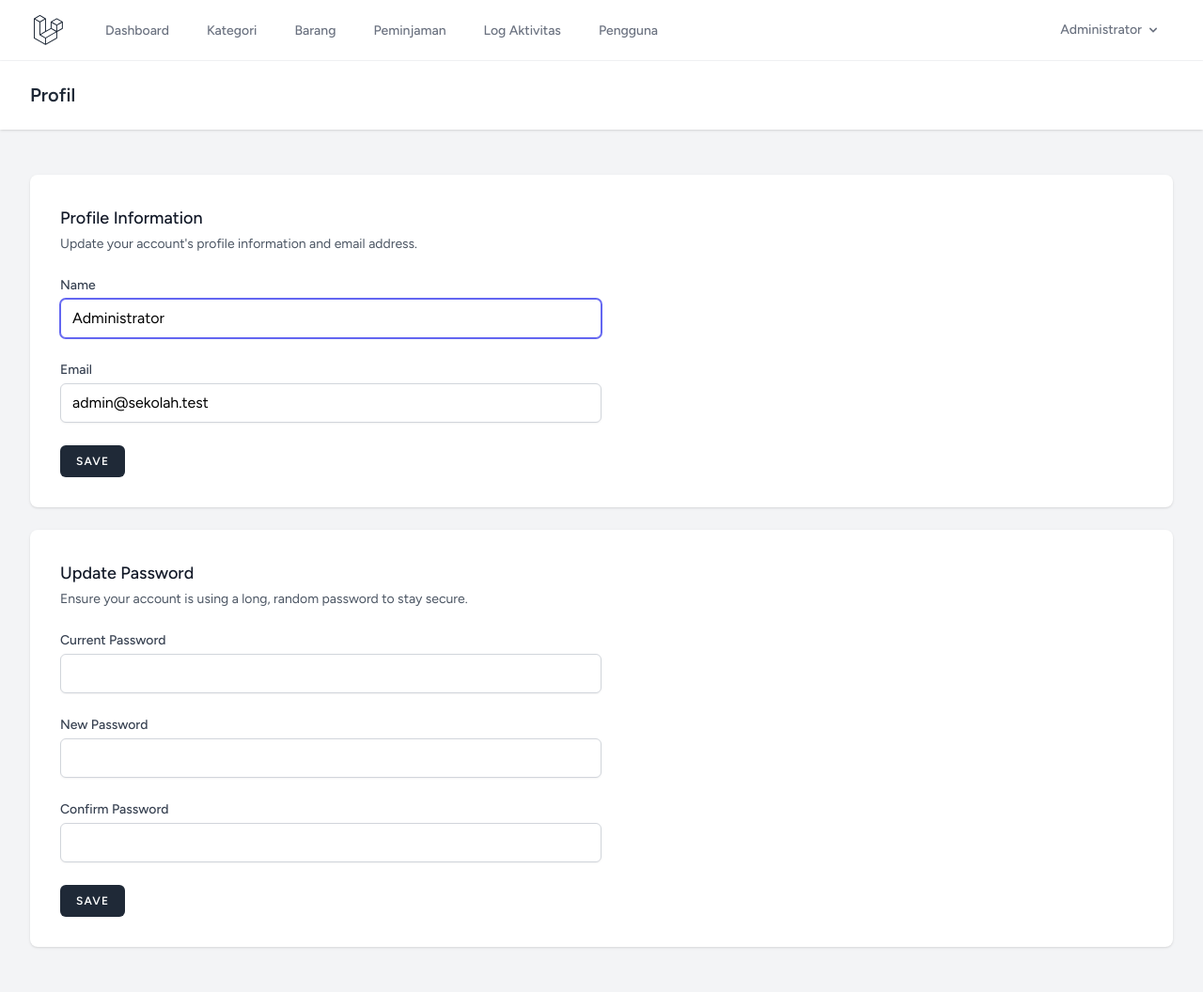
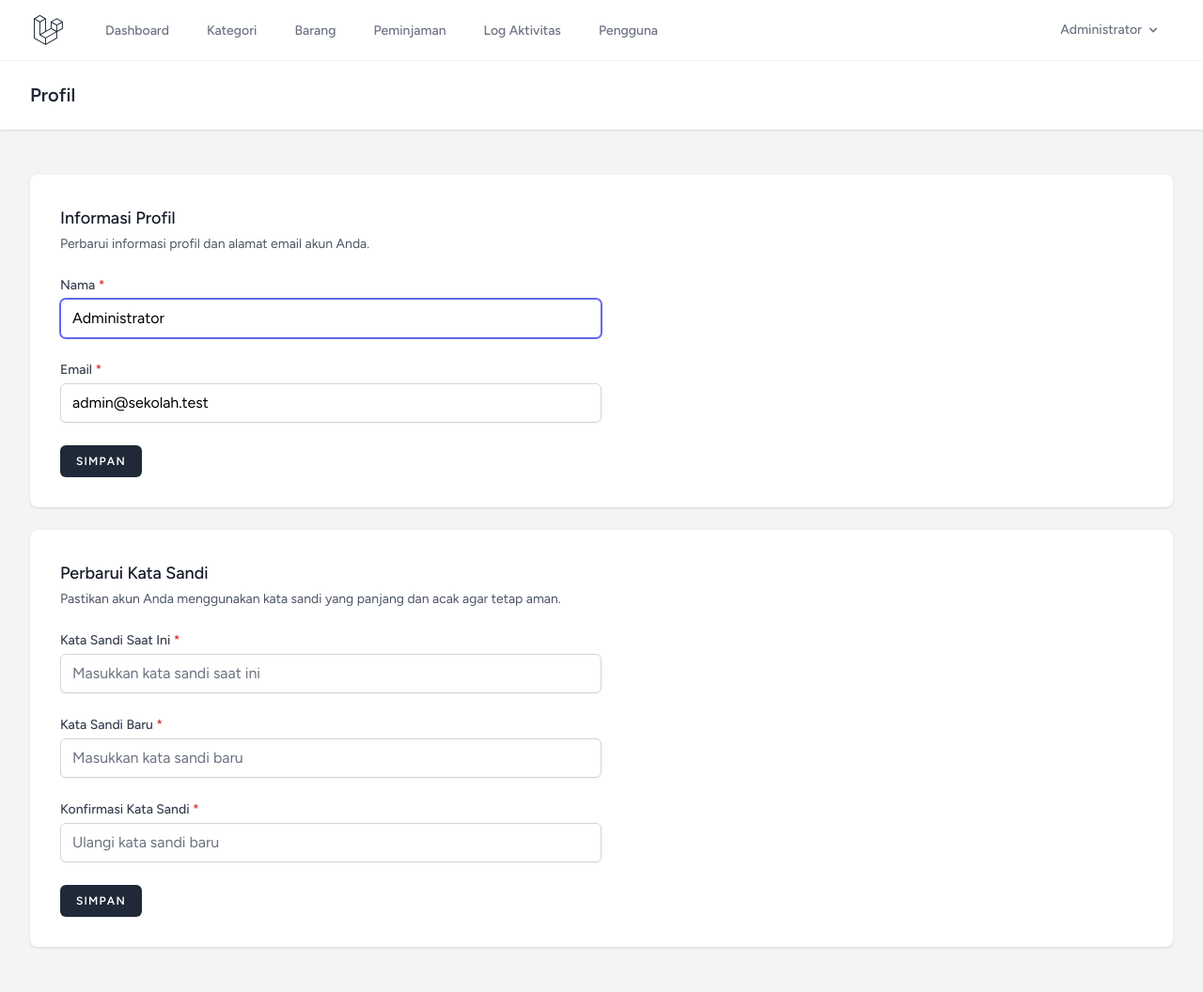
Before and after one commit to Asri1294/inventaris-sekolah, a Laravel app: page /profile in a window 1280 px wide. Shown: the whole page at 94% size. Run offline with Laravel 12, Linux system fonts and the light colour scheme; a user stored in the database is signed in; data comes from the database, SQL or seed files in the repository; style sheets or scripts are compiled from the project's sources.

Commit message:
lengkapi bintang, placeholder, dan terjemahan form profil dan login

```diff
--- a/resources/views/profile/partials/update-password-form.blade.php
+++ b/resources/views/profile/partials/update-password-form.blade.php
@@ -1,11 +1,11 @@
 <section>
     <header>
         <h2 class="text-lg font-medium text-gray-900">
-            {{ __('Update Password') }}
+            {{ __('Perbarui Kata Sandi') }}
         </h2>
 
         <p class="mt-1 text-sm text-gray-600">
-            {{ __('Ensure your account is using a long, random password to stay secure.') }}
+            {{ __('Pastikan akun Anda menggunakan kata sandi yang panjang dan acak agar tetap aman.') }}
         </p>
     </header>
 
@@ -14,25 +14,31 @@
         @method('put')
 
         <div>
-            <x-input-label for="update_password_current_password" :value="__('Current Password')" />
-            <x-text-input id="update_password_current_password" name="current_password" type="password" class="mt-1 block w-full" autocomplete="current-password" />
+            <x-input-label for="update_password_current_password">
+                Kata Sandi Saat Ini <span class="text-red-600">*</span>
+            </x-input-label>
+            <x-text-input id="update_password_current_password" name="current_password" type="password" class="mt-1 block w-full" placeholder="Masukkan kata sandi saat ini" autocomplete="current-password" />
             <x-input-error :messages="$errors->updatePassword->get('current_password')" class="mt-2" />
         </div>
 
         <div>
-            <x-input-label for="update_password_password" :value="__('New Password')" />
-            <x-text-input id="update_password_password" name="password" type="password" class="mt-1 block w-full" autocomplete="new-password" />
+            <x-input-label for="update_password_password">
+                Kata Sandi Baru <span class="text-red-600">*</span>
+            </x-input-label>
+            <x-text-input id="update_password_password" name="password" type="password" class="mt-1 block w-full" placeholder="Masukkan kata sandi baru" autocomplete="new-password" />
             <x-input-error :messages="$errors->updatePassword->get('password')" class="mt-2" />
         </div>
 
         <div>
-            <x-input-label for="update_password_password_confirmation" :value="__('Confirm Password')" />
-            <x-text-input id="update_password_password_confirmation" name="password_confirmation" type="password" class="mt-1 block w-full" autocomplete="new-password" />
+            <x-input-label for="update_password_password_confirmation">
+                Konfirmasi Kata Sandi <span class="text-red-600">*</span>
+            </x-input-label>
+            <x-text-input id="update_password_password_confirmation" name="password_confirmation" type="password" class="mt-1 block w-full" placeholder="Ulangi kata sandi baru" autocomplete="new-password" />
             <x-input-error :messages="$errors->updatePassword->get('password_confirmation')" class="mt-2" />
         </div>
 
         <div class="flex items-center gap-4">
-            <x-primary-button>{{ __('Save') }}</x-primary-button>
+            <x-primary-button>{{ __('Simpan') }}</x-primary-button>
 
             @if (session('status') === 'password-updated')
                 <p
@@ -41,7 +47,7 @@
                     x-transition
                     x-init="setTimeout(() => show = false, 2000)"
                     class="text-sm text-gray-600"
-                >{{ __('Saved.') }}</p>
+                >{{ __('Tersimpan.') }}</p>
             @endif
         </div>
     </form>
--- a/resources/views/profile/partials/update-profile-information-form.blade.php
+++ b/resources/views/profile/partials/update-profile-information-form.blade.php
@@ -1,11 +1,11 @@
 <section>
     <header>
         <h2 class="text-lg font-medium text-gray-900">
-            {{ __('Profile Information') }}
+            {{ __('Informasi Profil') }}
         </h2>
 
         <p class="mt-1 text-sm text-gray-600">
-            {{ __("Update your account's profile information and email address.") }}
+            {{ __("Perbarui informasi profil dan alamat email akun Anda.") }}
         </p>
     </header>
 
@@ -18,29 +18,33 @@
         @method('patch')
 
         <div>
-            <x-input-label for="name" :value="__('Name')" />
-            <x-text-input id="name" name="name" type="text" class="mt-1 block w-full" :value="old('name', $user->name)" required autofocus autocomplete="name" />
+            <x-input-label for="name">
+                Nama <span class="text-red-600">*</span>
+            </x-input-label>
+            <x-text-input id="name" name="name" type="text" class="mt-1 block w-full" :value="old('name', $user->name)" placeholder="Nama lengkap" required autofocus autocomplete="name" />
             <x-input-error class="mt-2" :messages="$errors->get('name')" />
         </div>
 
         <div>
-            <x-input-label for="email" :value="__('Email')" />
-            <x-text-input id="email" name="email" type="email" class="mt-1 block w-full" :value="old('email', $user->email)" required autocomplete="username" />
+            <x-input-label for="email">
+                Email <span class="text-red-600">*</span>
+            </x-input-label>
+            <x-text-input id="email" name="email" type="email" class="mt-1 block w-full" :value="old('email', $user->email)" placeholder="nama@sekolah.test" required autocomplete="username" />
             <x-input-error class="mt-2" :messages="$errors->get('email')" />
 
             @if ($user instanceof \Illuminate\Contracts\Auth\MustVerifyEmail && ! $user->hasVerifiedEmail())
                 <div>
                     <p class="text-sm mt-2 text-gray-800">
-                        {{ __('Your email address is unverified.') }}
+                        {{ __('Alamat email Anda belum diverifikasi.') }}
 
                         <button form="send-verification" class="underline text-sm text-gray-600 hover:text-gray-900 rounded-md focus:outline-none focus:ring-2 focus:ring-offset-2 focus:ring-indigo-500">
-                            {{ __('Click here to re-send the verification email.') }}
+                            {{ __('Klik di sini untuk mengirim ulang email verifikasi.') }}
                         </button>
                     </p>
 
                     @if (session('status') === 'verification-link-sent')
                         <p class="mt-2 font-medium text-sm text-green-600">
-                            {{ __('A new verification link has been sent to your email address.') }}
+                            {{ __('Tautan verifikasi baru telah dikirim ke alamat email Anda.') }}
                         </p>
                     @endif
                 </div>
@@ -48,7 +52,7 @@
         </div>
 
         <div class="flex items-center gap-4">
-            <x-primary-button>{{ __('Save') }}</x-primary-button>
+            <x-primary-button>{{ __('Simpan') }}</x-primary-button>
 
             @if (session('status') === 'profile-updated')
                 <p
@@ -57,7 +61,7 @@
                     x-transition
                     x-init="setTimeout(() => show = false, 2000)"
                     class="text-sm text-gray-600"
-                >{{ __('Saved.') }}</p>
+                >{{ __('Tersimpan.') }}</p>
             @endif
         </div>
     </form>
```
Also changed, not shown: resources/views/auth/login.blade.php (+11 -6 lines).
